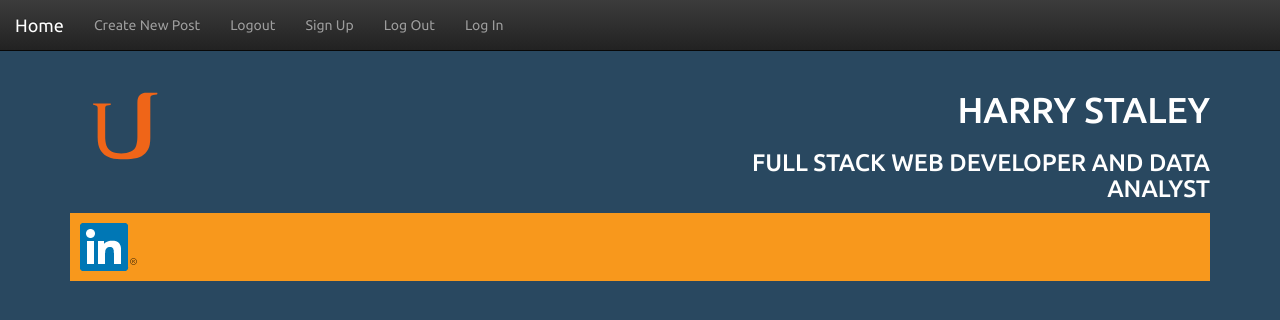
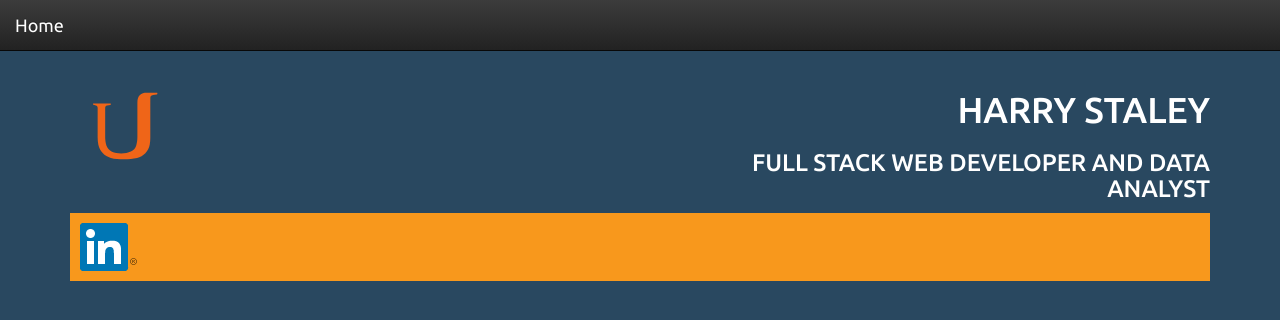
Before and after one commit to harrystaley/FSND_Multi_User_Blog, a Python web app: template templates/nav.html in a window 1280 px wide. Shown: the top 320 px of the page. Run offline with Jinja, Linux system fonts and the light colour scheme; the template is opened without the code that fills it, so the values that code supplies are empty; some libraries are stand-ins or nearby versions.

Commit message:
FEAT: added dynamic menu that changes if the user is logged in or not.

```diff
--- a/templates/base.html
+++ b/templates/base.html
@@ -35,13 +35,6 @@
 
         <ul class="nav navbar-nav">
 
-          {% set nav = [
-            ('/newpost', 'Create New Post'),
-            ('/logout', 'Logout'),
-            ('/signup', 'Sign Up'),
-            ('/logout', 'Log Out'),
-            ('/login', 'Log In')
-          ] %}
           {% for link, title in nav %}
             <li><a href={{ link }}>{{ title }}</a></li>
           {% endfor %}
```
Also changed, not shown: main.py (+8 -1 lines), 1 other file.
